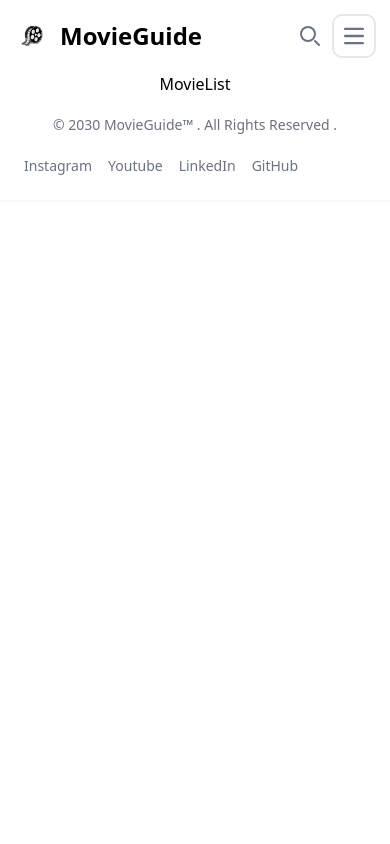
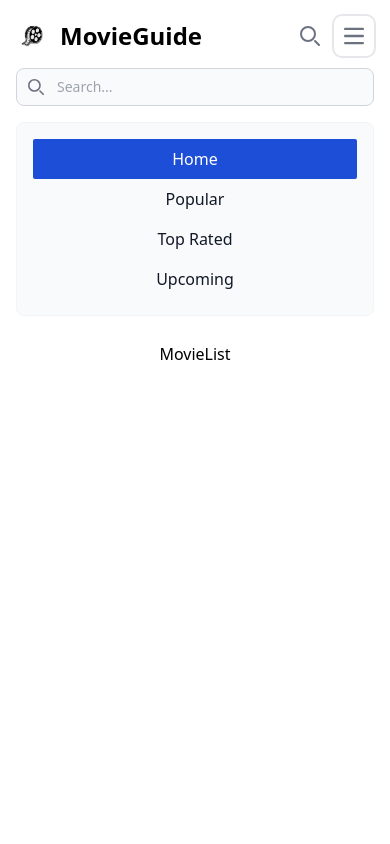
Before and after one commit to Kavin-Prakash-T/MovieGuide, a React (Create React App) app: page / in a window 390 px wide. Both pictures are taken after a click on the button "Open main menu". Shown: the top 844 px of the page. Built offline with nearby package versions, Linux system fonts and the light colour scheme.

Commit message:
responsive sidebar updated

```diff
--- a/src/components/Footer.js
+++ b/src/components/Footer.js
@@ -9,7 +9,7 @@
         </span>
         <ul className="flex flex-wrap items-center p-2 mt-3 text-sm font-medium text-gray-500 dark:text-gray-400 sm:mt-0">
           <li>
-            <a href="#" target="_blank" className="hover:underline me-4 md:me-6">Instagram</a>
+            <a href="https://www.instagram.com/_ka.v.i.n_/" target="_blank" className="hover:underline me-4 md:me-6">Instagram</a>
           </li>
           <li>
             <a href="https://youtube.com" className="hover:underline me-4 md:me-6">Youtube</a>
--- a/src/components/Header.js
+++ b/src/components/Header.js
@@ -1,7 +1,13 @@
+import { useState } from "react";
 import { Link,NavLink } from "react-router-dom"
 import Logo from "../assets/logo.jpeg"
 
 export const Header = () => {
+const [hidden,setHidden]=useState(true)
+
+  const activeClass="block py-2 px-3 text-white bg-blue-700 rounded-sm md:bg-transparent md:text-blue-700 md:p-0 md:dark:text-blue-500";
+  const inactiveClass="block py-2 px-3 text-gray-900 rounded-sm hover:bg-gray-100 md:hover:bg-transparent md:hover:text-blue-700 md:p-0 md:dark:hover:text-blue-500 dark:text-white dark:hover:bg-gray-700 dark:hover:text-white md:dark:hover:bg-transparent dark:border-gray-700";
+
   return (
     <header>
       <nav className="bg-white border-gray-200 dark:bg-gray-900">
@@ -24,36 +30,36 @@
                 </svg>
                 <span className="sr-only">Search icon</span>
               </div>
-              <input type="text" id="search-navbar" className="block w-full p-2 ps-10 text-sm text-gray-900 border border-gray-300 rounded-lg bg-gray-50 focus:ring-blue-500 focus:border-blue-500 dark:bg-gray-700 dark:border-gray-600 dark:placeholder-gray-400 dark:text-white dark:focus:ring-blue-500 dark:focus:border-blue-500" placeholder="Search..."/>
+              <input type="text" id="search-navbar" autoComplete="off" className="block w-full p-2 ps-10 text-sm text-gray-900 border border-gray-300 rounded-lg bg-gray-50 focus:ring-blue-500 focus:border-blue-500 dark:bg-gray-700 dark:border-gray-600 dark:placeholder-gray-400 dark:text-white dark:focus:ring-blue-500 dark:focus:border-blue-500" placeholder="Search..."/>
             </div>
-            <button data-collapse-toggle="navbar-search" type="button" className="inline-flex items-center p-2 w-10 h-10 justify-center text-sm text-gray-500 rounded-lg md:hidden hover:bg-gray-100 focus:outline-none focus:ring-2 focus:ring-gray-200 dark:text-gray-400 dark:hover:bg-gray-700 dark:focus:ring-gray-600" aria-controls="navbar-search" aria-expanded="false">
+            <button onClick={()=>setHidden(!hidden)} data-collapse-toggle="navbar-search" type="button" className="inline-flex items-center p-2 w-10 h-10 justify-center text-sm text-gray-500 rounded-lg md:hidden hover:bg-gray-100 focus:outline-none focus:ring-2 focus:ring-gray-200 dark:text-gray-400 dark:hover:bg-gray-700 dark:focus:ring-gray-600" aria-controls="navbar-search" aria-expanded="false">
               <span className="sr-only">Open main menu</span>
               <svg className="w-5 h-5" aria-hidden="true" xmlns="http://www.w3.org/2000/svg" fill="none" viewBox="0 0 17 14">
                 <path stroke="currentColor" strokeLinecap="round" strokeLinejoin="round" strokeWidth="2" d="M1 1h15M1 7h15M1 13h15" />
               </svg>
             </button>
           </div>
-          <div className="items-center justify-between hidden w-full md:flex md:w-auto md:order-1" id="navbar-search">
+          <div className={`items-center justify-between ${hidden?"hidden":""} w-full md:flex md:w-auto md:order-1" id="navbar-search`}>
             <div className="relative mt-3 md:hidden">
               <div className="absolute inset-y-0 start-0 flex items-center ps-3 pointer-events-none">
                 <svg className="w-4 h-4 text-gray-500 dark:text-gray-400" aria-hidden="true" xmlns="http://www.w3.org/2000/svg" fill="none" viewBox="0 0 20 20">
                   <path stroke="currentColor" strokeLinecap="round" strokeLinejoin="round" strokeWidth="2" d="m19 19-4-4m0-7A7 7 0 1 1 1 8a7 7 0 0 1 14 0Z" />
                 </svg>
               </div>
-              <input type="text" id="search-navbar" className="block w-full p-2 ps-10 text-sm text-gray-900 border border-gray-300 rounded-lg bg-gray-50 focus:ring-blue-500 focus:border-blue-500 dark:bg-gray-700 dark:border-gray-600 dark:placeholder-gray-400 dark:text-white dark:focus:ring-blue-500 dark:focus:border-blue-500" placeholder="Search..."/>
+              <input type="text" autoComplete="off" id="search-navbar" className="block w-full p-2 ps-10 text-sm text-gray-900 border border-gray-300 rounded-lg bg-gray-50 focus:ring-blue-500 focus:border-blue-500 dark:bg-gray-700 dark:border-gray-600 dark:placeholder-gray-400 dark:text-white dark:focus:ring-blue-500 dark:focus:border-blue-500" placeholder="Search..."/>
             </div>
             <ul className="flex flex-col p-4 md:p-0 mt-4 font-medium border border-gray-100 rounded-lg bg-gray-50 md:space-x-8 rtl:space-x-reverse md:flex-row md:mt-0 md:border-0 md:bg-white dark:bg-gray-800 md:dark:bg-gray-900 dark:border-gray-700">
               <li>
-                <NavLink to="/" className="block py-2 px-3 text-white bg-blue-700 rounded-sm md:bg-transparent md:text-blue-700 md:p-0 md:dark:text-blue-500" end>Home</NavLink>
+                <NavLink to="/" className={({isActive}) => isActive?activeClass:inactiveClass} end>Home</NavLink>
               </li>
               <li>
-                <NavLink to="/movies/popular" className="block py-2 px-3 text-gray-900 rounded-sm hover:bg-gray-100 md:hover:bg-transparent md:hover:text-blue-700 md:p-0 md:dark:hover:text-blue-500 dark:text-white dark:hover:bg-gray-700 dark:hover:text-white md:dark:hover:bg-transparent dark:border-gray-700">Popular</NavLink>
+                <NavLink to="/movies/popular" className={({isActive}) => isActive?activeClass:inactiveClass}>Popular</NavLink>
               </li>
               <li>
-                <NavLink to="/movies/top" className="block py-2 px-3 text-gray-900 rounded-sm hover:bg-gray-100 md:hover:bg-transparent md:hover:text-blue-700 md:p-0 dark:text-white md:dark:hover:text-blue-500 dark:hover:bg-gray-700 dark:hover:text-white md:dark:hover:bg-transparent dark:border-gray-700">Top Rated</NavLink>
+                <NavLink to="/movies/top" className={({isActive}) => isActive?activeClass:inactiveClass}>Top Rated</NavLink>
               </li>
               <li>
-                <NavLink to="/movies/upcoming" className="block py-2 px-3 text-gray-900 rounded-sm hover:bg-gray-100 md:hover:bg-transparent md:hover:text-blue-700 md:p-0 dark:text-white md:dark:hover:text-blue-500 dark:hover:bg-gray-700 dark:hover:text-white md:dark:hover:bg-transparent dark:border-gray-700">Upcoming</NavLink>
+                <NavLink to="/movies/upcoming" className={({isActive}) => isActive?activeClass:inactiveClass}>Upcoming</NavLink>
               </li>
             </ul>
           </div>
--- a/src/index.css
+++ b/src/index.css
@@ -1,3 +1,10 @@
 @tailwind base;
 @tailwind components;
 @tailwind utilities;
+
+main{
+    max-width: 1280px;
+    margin: auto;
+    min-height: 90vh;
+    padding: 10px;
+}
```
Also changed, not shown: test.js (added).
